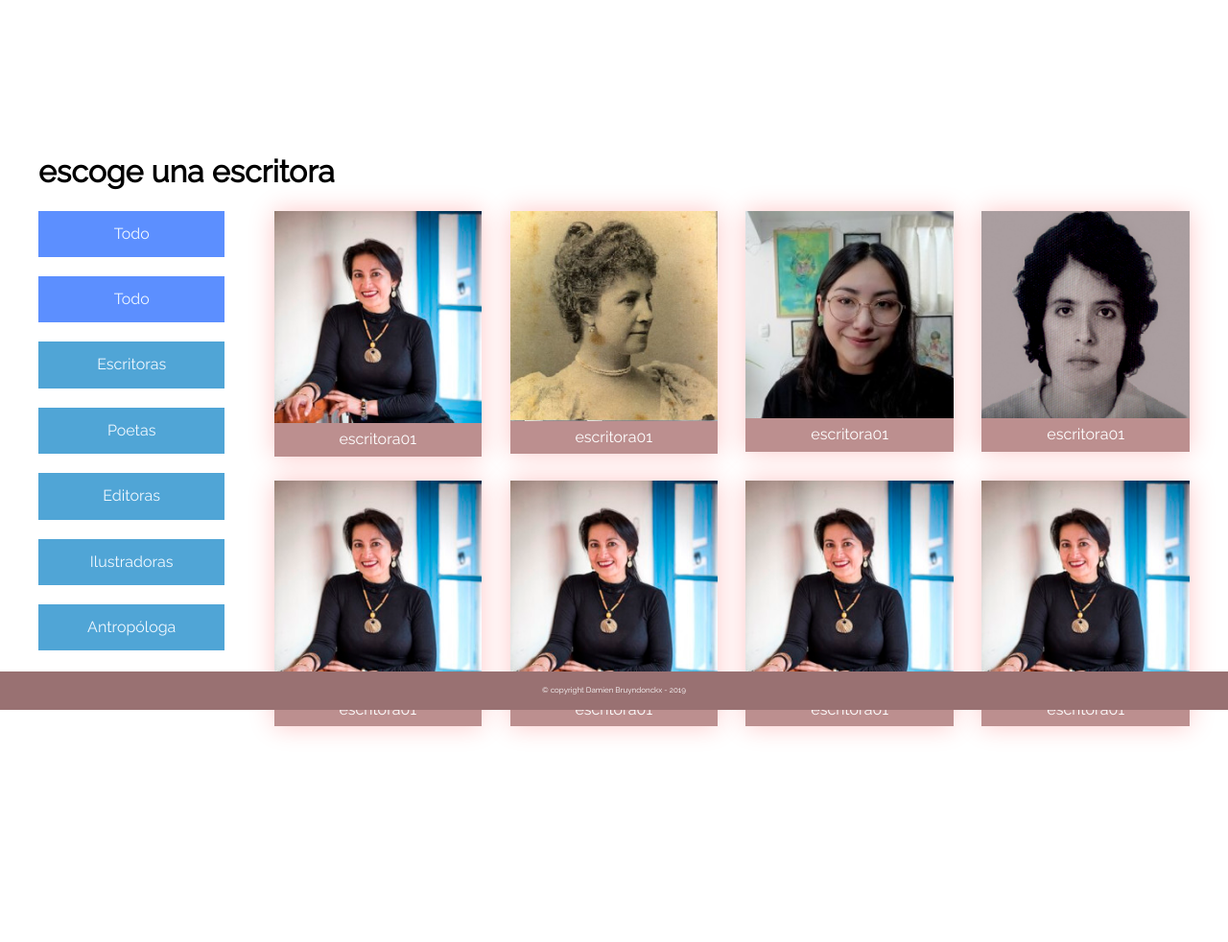
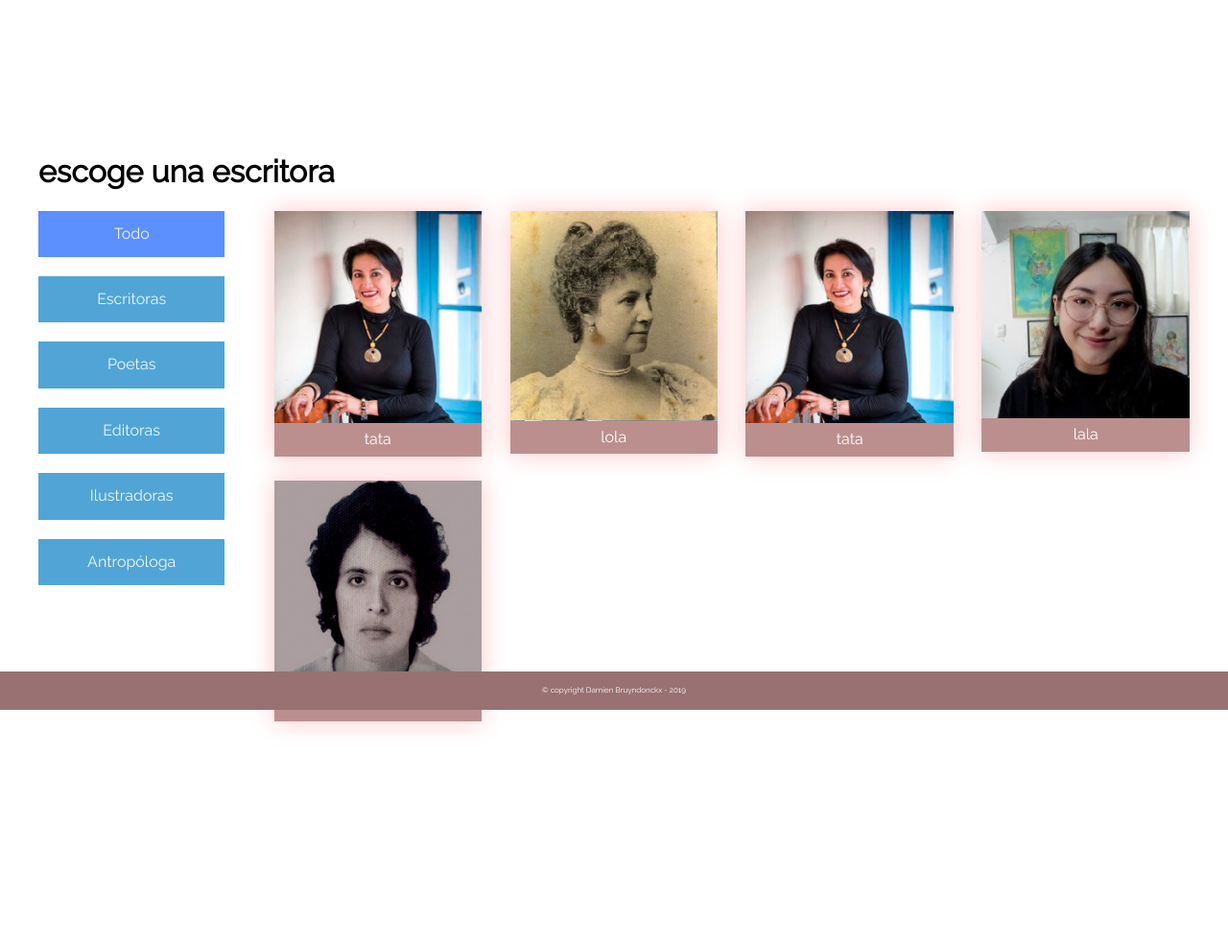
Before and after one commit to RicBar10/EscritorasCusco, a Django app: page /galleries in a window 1280 px wide. Shown: the part 60-1042 px from the top of the page at 96% size. After the commit the page ends 822 px from the top, so only its background shows below. Run offline with Django 3.2, Linux system fonts and the light colour scheme; data comes from the database, SQL or seed files in the repository; both versions use the stored data as it was after the commit; some web fonts are replaced.

Commit message:
html y lectura de datos de la base

```diff
--- a/escritoras_cusco/site_web/models.py
+++ b/escritoras_cusco/site_web/models.py
@@ -1,21 +1,25 @@
 from django.db import models
 
 TIPO_CATEGORIA = [
-		('Es','Escritora'),
-		('Pt','Poeta'),
-		('Ed','Editora'),
-        ('Pr','Profesora'),
-		('An','Antropologa'),
-		('Il','Ilustradora'),
+    ('Es', 'Escritora'),
+    ('Pt', 'Poeta'),
+    ('Ed', 'Editora'),
+    ('Pr', 'Profesora'),
+    ('An', 'Antropologa'),
+    ('Il', 'Ilustradora'),
 ]
 
 # Create your models here.
+
+
 class Escritora(models.Model):
     nombre = models.CharField(max_length=200)
     lugar_nacimiento = models.CharField(max_length=200)
     fecha_nacimiento = models.DateField()
-    fecha_defuncion = models.DateField()
+    fecha_defuncion = models.DateField(null=True)
     trayector = models.CharField(max_length=200)
+    link_imagen = models.CharField(max_length=200)
+    is_shown = models.BooleanField()
 
 
 class Publicacion(models.Model):
@@ -24,6 +28,7 @@ class Publicacion(models.Model):
     descripcion = models.CharField(max_length=200)
     fecha = models.DateField()
 
+
 class Categoria(models.Model):
     escritora = models.ForeignKey(Escritora, on_delete=models.CASCADE)
-    categorizacion = models.CharField(choices = TIPO_CATEGORIA, max_length=2)
+    categorizacion = models.CharField(choices=TIPO_CATEGORIA, max_length=2)
--- a/escritoras_cusco/site_web/templates/galleries.html
+++ b/escritoras_cusco/site_web/templates/galleries.html
@@ -32,48 +32,24 @@
             <h1>escoge una escritora</h1>
             <div class="store-wrapper">
                 <div class="category_list">
-                    <a href="{% url 'Galleries' %}" class="category_item" category="all">Todo</a>
                     <a href="#" class="category_item" category="all">Todo</a>
                     <!-- <a href="{% url 'Galleries' %}" class="category_item" category="Escritoras">Escritoras</a> -->
-                    <a href="#" class="category_item" category="Escritoras">Escritoras</a>
-                    <a href="#" class="category_item" category="Poetas">Poetas</a>
-                    <a href="#" class="category_item" category="Editoras">Editoras</a>
-                    <a href="#" class="category_item" category="Ilustradoras">Ilustradoras</a>
+                    <a href="#" class="category_item" category="Escritora">Escritoras</a>
+                    <a href="#" class="category_item" category="Poeta">Poetas</a>
+                    <a href="#" class="category_item" category="Editora">Editoras</a>
+                    <a href="#" class="category_item" category="Ilustradora">Ilustradoras</a>
                     <a href="#" class="category_item" category="Antropologa">Antropóloga</a>
                 </div>
                 <section class="products-list">
-                    <div class="product-item" category="Escritoras">
-                        <img src="{% static 'images/Escritora_01.jpg' %}" alt="">
-                        <a href="{% url 'Gallerie' id_escritor=1 %}">escritora01</a>
+                    {% for escritora in escritoras %}
+                    <div class="product-item" category={{escritora.categorizacion}}>
+                        <img src="static/{{escritora.link_imagen}}" alt="">
+                        <a href="{% url 'Gallerie' id_escritora=escritora.id %}">{{escritora.nombre}}</a>
                     </div>
-                    <div class="product-item" category="Editoras">
-                        <img src="{% static 'images/Escritora_02.jpg' %}" alt="">
-                        <a href="{% url 'Gallerie' id_escritor=1 %}">escritora01</a>
-                    </div>
-                    <div class="product-item" category="Escritoras">
-                        <img src="{% static 'images/Escritora_03.jpg' %}" alt="">
-                        <a href="{% url 'Gallerie' id_escritor=1 %}">escritora01</a>
-                    </div>
-                    <div class="product-item" category="Escritoras">
-                        <img src="{% static 'images/Escritora_04.jpg' %}" alt="">
-                        <a href="singleGallery.html?id=gal1">escritora01</a>
-                    </div>
-                    <div class="product-item" category="Antropologa">
-                        <img src="{% static 'images/Escritora_01.jpg' %}" alt="">
-                        <a href="singleGallery.html?id=gal1">escritora01</a>
-                    </div>
-                    <div class="product-item" category="Ilustradoras">
-                        <img src="{% static 'images/Escritora_01.jpg' %}" alt="">
-                        <a href="singleGallery.html?id=gal1">escritora01</a>
-                    </div>
-                    <div class="product-item" category="Escritoras">
-                        <img src="{% static 'images/Escritora_01.jpg' %}" alt="">
-                        <a href="singleGallery.html?id=gal1">escritora01</a>
-                    </div>
-                    <div class="product-item" category="Poetas">
-                        <img src="{% static 'images/Escritora_01.jpg' %}" alt="">
-                        <a href="singleGallery.html?id=gal1">escritora01</a>
-                    </div>
+                    {% empty %}
+                    <p class="text">Ninguna escritora por el momento.</p>
+                    {% endfor %}
+
                 </section>
             </div>
         </div>
--- a/escritoras_cusco/site_web/urls.py
+++ b/escritoras_cusco/site_web/urls.py
@@ -5,7 +5,7 @@ from . import views
 urlpatterns = [
     path('', views.index, name='Index'),
     path('galleries', views.galleries, name='Galleries'),
-    path('galleries/<int:id_escritor>', views.gallerie, name='Gallerie'),
+    path('galleries/<int:id_escritora>', views.gallerie, name='Gallerie'),
     path('contact', views.contact, name='Contact'),
     path('about', views.about, name='About'),
     path('merci', views.merci, name='Merci')
--- a/escritoras_cusco/site_web/views.py
+++ b/escritoras_cusco/site_web/views.py
@@ -1,28 +1,44 @@
 from django.shortcuts import render
 from django.http import HttpResponse
 from django.template import loader
+from site_web.models import Escritora, Categoria
+from django.db.models import Q
 
 # Create your views here.
+
+
 def index(request):
     template = loader.get_template('index.html')
     return HttpResponse(template.render(request=request))
 
+
 def galleries(request):
     template = loader.get_template('galleries.html')
-    return HttpResponse(template.render(request=request))
+    escritoras = [{'id': c.escritora_id, 'link_imagen': c.escritora.link_imagen,
+                   'categorizacion': c.get_categorizacion_display(),
+                   'nombre': c.escritora.nombre} for c in Categoria.objects.all()]
 
-def gallerie(request, id_escritor):
+    context = {"escritoras": escritoras}
+    return HttpResponse(template.render(context, request=request))
+
+
+def gallerie(request, id_escritora):
     template = loader.get_template('singleGallery.html')
-    return HttpResponse(template.render(request=request))
+    escritora = Escritora.objects.get(id=id_escritora)
+    context = {"escritora": escritora}
+    return HttpResponse(template.render(context, request=request))
+
 
 def contact(request):
     template = loader.get_template('contact.html')
     return HttpResponse(template.render(request=request))
 
+
 def about(request):
     template = loader.get_template('about.html')
     return HttpResponse(template.render(request=request))
 
+
 def merci(request):
     template = loader.get_template('merci.html')
     return HttpResponse(template.render(request=request))
```
Also changed, not shown: escritoras_cusco/site_web/templates/singleGallery.html (+4 -5 lines), escritoras_cusco/db.sqlite3, escritoras_cusco/site_web/static/img/Escritora_01.jpg (added), escritoras_cusco/site_web/static/img/Escritora_02.jpg (added), escritoras_cusco/site_web/static/img/Escritora_03.jpg (added), escritoras_cusco/site_web/static/img/Escritora_04.jpg (added).
